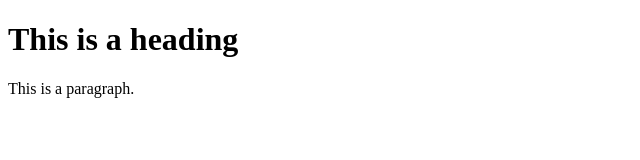
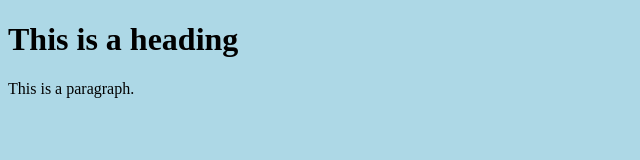
Before and after one commit to kevhe-0/kevhe-0.github.io, a plain HTML site: page Portfolio_Webpage/index.html in a window 1280 px wide. Shown: the whole page, without its empty margins (0-640 px from the left). Drawn offline with Linux system fonts and the light colour scheme; files that its build step writes are made by us from their sources.

Commit message:
Update index.html

```diff
--- a/Portfolio_Webpage/index.html
+++ b/Portfolio_Webpage/index.html
@@ -1,7 +1,7 @@
 <!DOCTYPE html>
 <html lang="en">
 <head>
-  <link rel="stylesheet" href="styles.css">
+  <link rel="stylesheet" type="text/css" href="style.css">
   <title>
     Kevin's Herrera Portfolio Webpage!
   </title>
```
